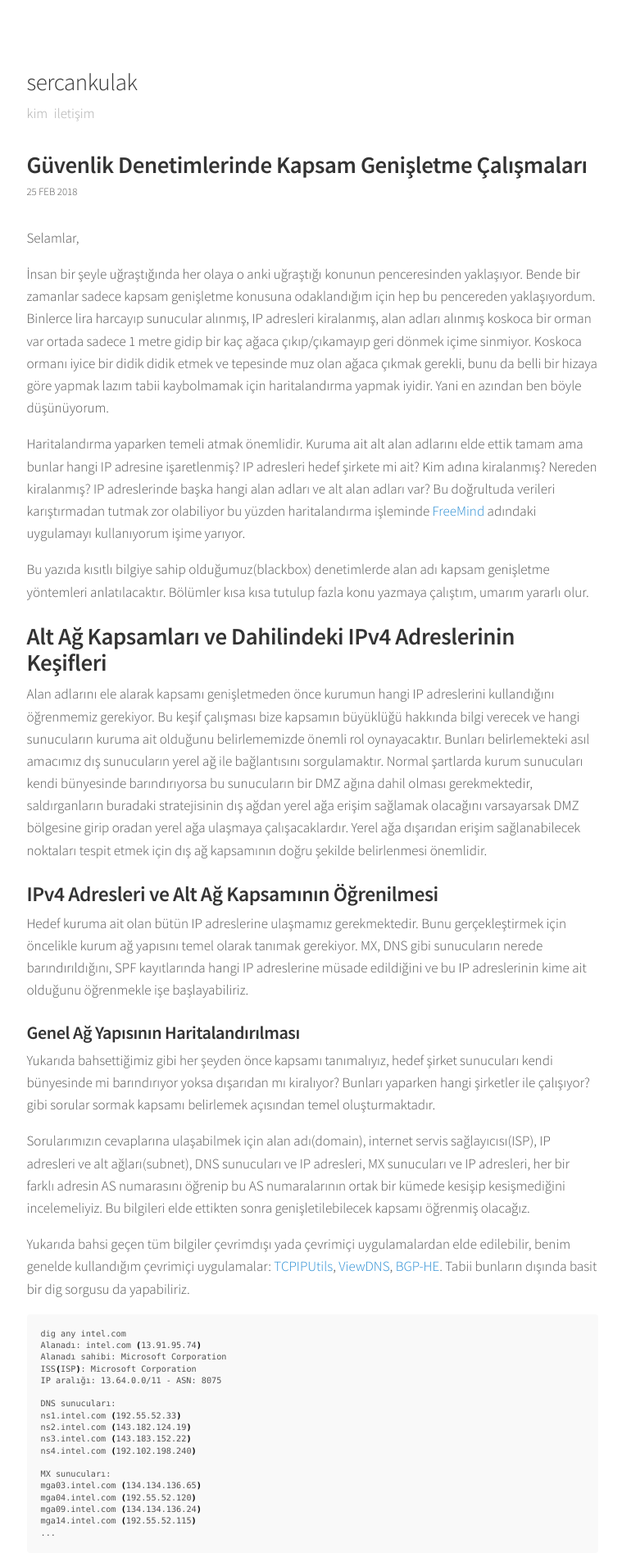
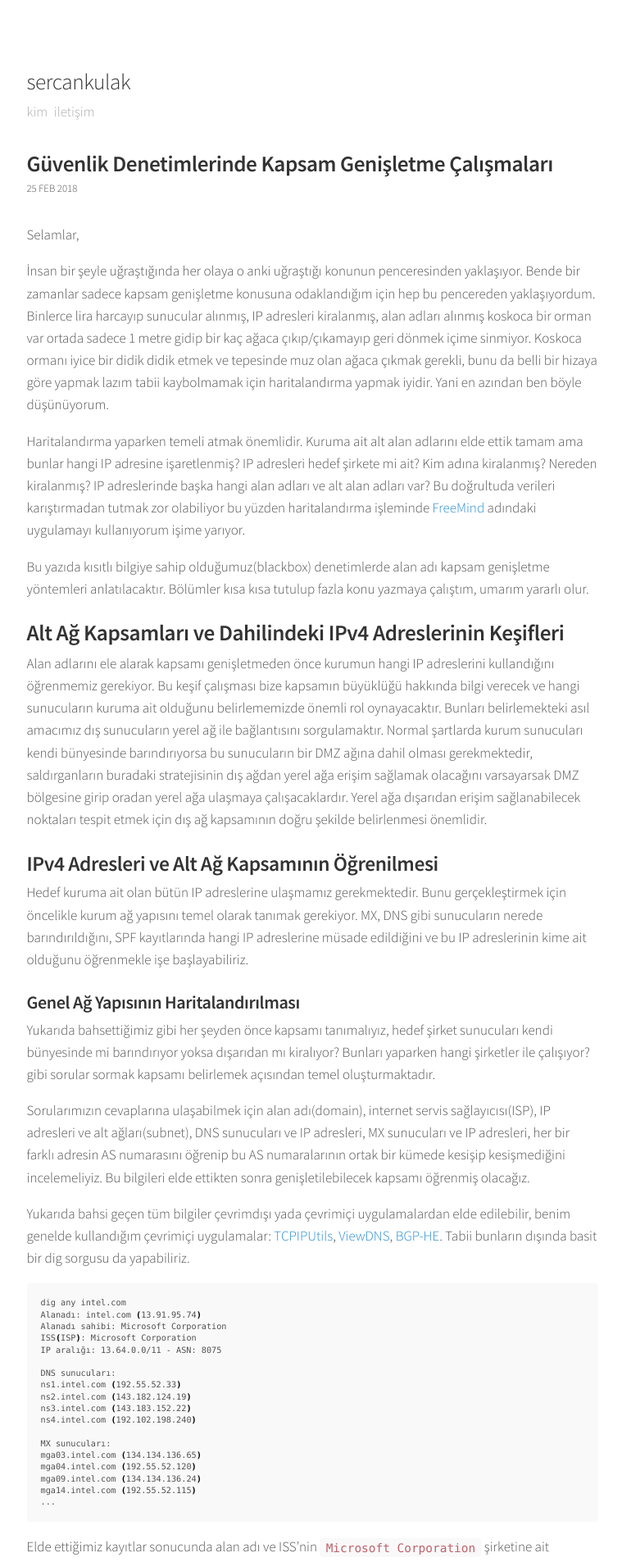
Before and after one commit to obsk498/sercankulak.github.io, a Jekyll site: the page built from _posts/2018-02-25-kapsam-genisletme-calismalari.markdown, in a window 1280 px wide. Shown: the top 1905 px of the page at 82% size, without its empty margins (259-1018 px from the left). Built offline with Jekyll 4.4.1, drawn with Linux system fonts in a browser that asks for light colours; comment, search, counter and statistics services are not loaded.

Commit message:
Update main.scss

```diff
--- a/css/main.scss
+++ b/css/main.scss
@@ -51,7 +51,7 @@ h1, h2, h3, h4, h5, h6 {
 }
 
 h1 {
-  font-size: 1.7rem;
+  font-size: 1.6rem;
 }
 
 h2 {
```
